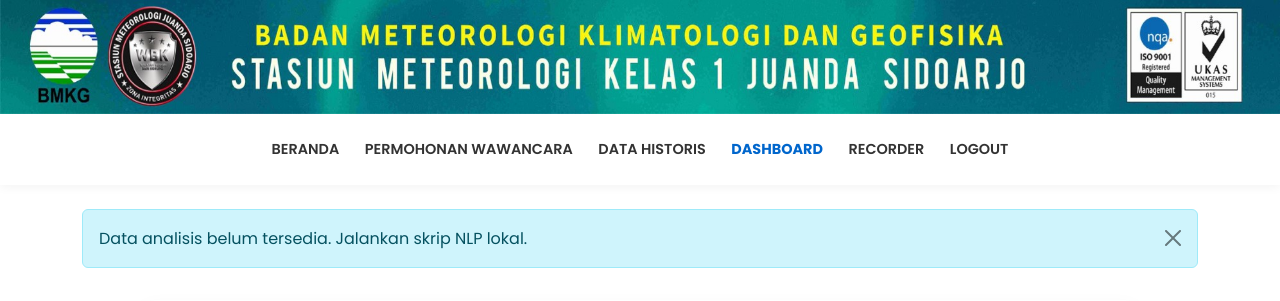
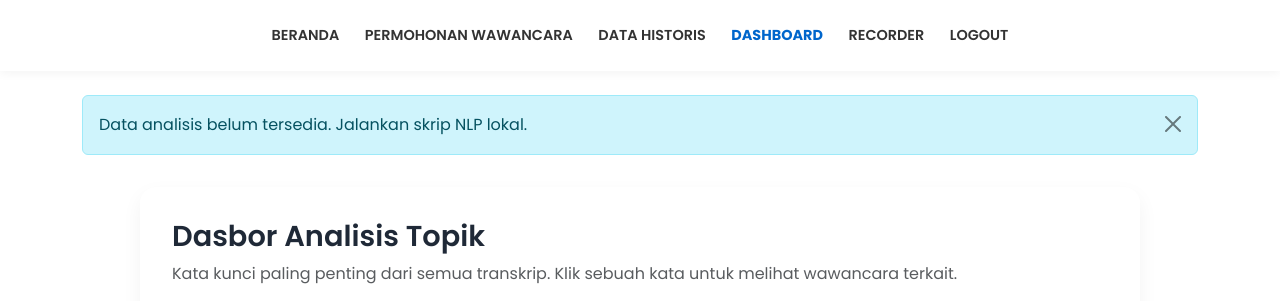
Before and after one commit to dwibagusd/bmkg-media, a Flask app: page /dashboard in a window 1280 px wide. Shown: the top 301 px of the page. Run offline with Flask 3, Linux system fonts and the light colour scheme; the visitor is signed in with stand-in values (Sample User, id 1); data that the repository does not hold is empty; some libraries are stand-ins or nearby versions.

Commit message:
Update base.html

```diff
--- a/templates/base.html
+++ b/templates/base.html
@@ -221,9 +221,9 @@
   </head>
   <body>
     <!-- Navigation -->
-    <div class="header-banner-container">
+    <!-- <div class="header-banner-container">
       <img src="{{ url_for('static', filename='headerbmkg.jpg') }}" alt="Header BMKG Juanda">
-    </div>
+    </div> -->
     <nav class="navbar navbar-expand-lg sticky-top">
       <div class="container">
         <button class="navbar-toggler" type="button" data-bs-toggle="collapse" data-bs-target="#navbarNav">
```
